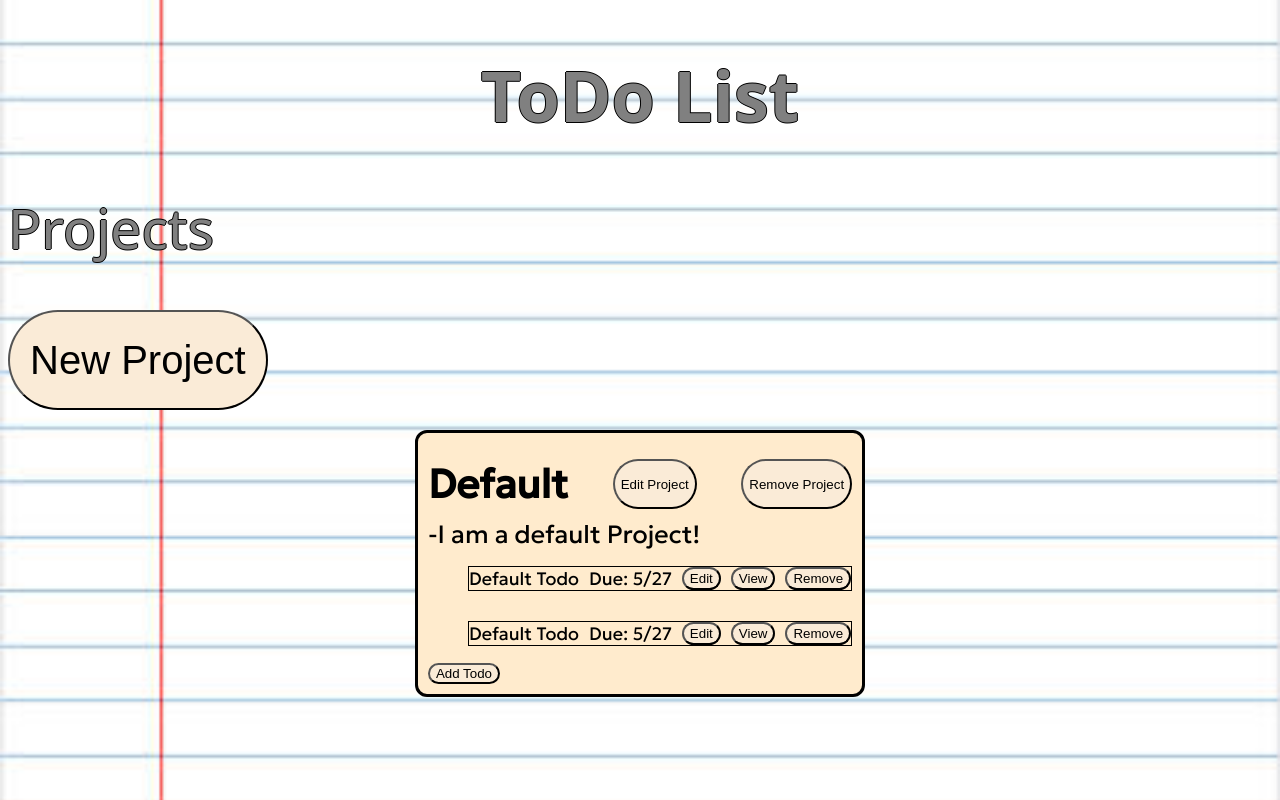
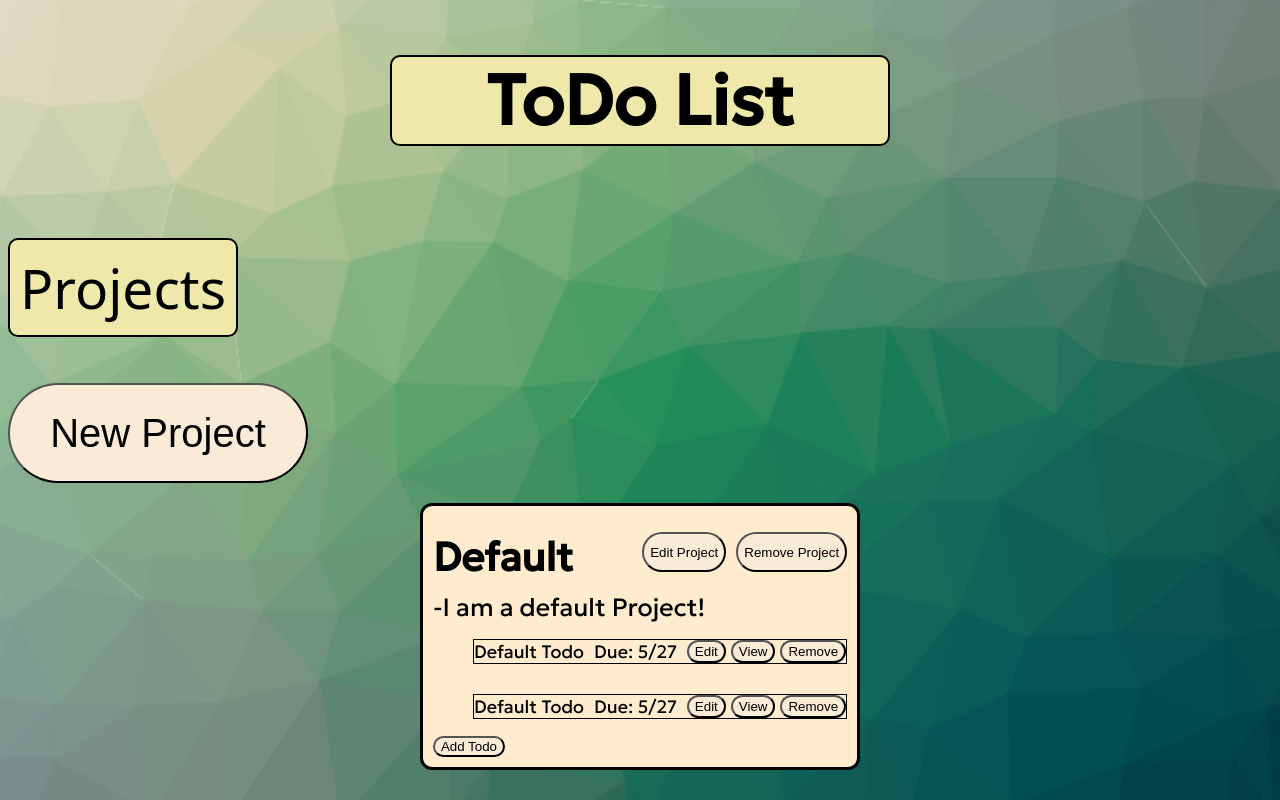
Before and after one commit to WilliamNorboe/ToDo-List, a website built with webpack: page dist/index.html in a window 1280 px wide. Built offline with nearby package versions, Linux system fonts and the light colour scheme.

Commit message:
fixed the css

```diff
--- a/src/index.js
+++ b/src/index.js
@@ -2,7 +2,7 @@ import './style.css';
 import {todo, project} from './factories.js';
 import {loadProjects} from './loadProjects.js';
 import {loadPage} from './loadPage.js';
-import background from './notebook.jpg';
+import background from './background.png';
 
 
 loadPage();
--- a/src/loadProjects.js
+++ b/src/loadProjects.js
@@ -22,13 +22,20 @@ function loadProjects(projects){
         ProjectTitleDiv.classList.add("projectTitle");
         ProjectTitleDiv.textContent = projects[i].title;
 
+
+
+        let projectButtons = document.createElement('div');
+        projectButtons.classList.add("projectButtons");
+
         let editProjectBtn = document.createElement("button");
         editProjectBtn.textContent = "Edit Project";
-        ProjectTitleDiv.appendChild(editProjectBtn);
+        projectButtons.appendChild(editProjectBtn);
 
         let removeProjectBtn = document.createElement("button");
         removeProjectBtn.textContent = "Remove Project";
-        ProjectTitleDiv.appendChild(removeProjectBtn);
+        projectButtons.appendChild(removeProjectBtn);
+
+        ProjectTitleDiv.appendChild(projectButtons);
 
         let ProjectDesDiv = document.createElement("div");
         ProjectDesDiv.classList.add("projectDes");
@@ -57,20 +64,26 @@ function loadProjects(projects){
             todoDueDate.textContent = "Due: " + projects[i].todos[j].dueDate;
             todoDiv.appendChild(todoDueDate);
 
+
+            let todoButtons = document.createElement('div');
+            todoButtons.classList.add("todoButtons");
+
             let editButton = document.createElement("button");
             editButton.textContent = "Edit";
-            todoDiv.appendChild(editButton);
+            todoButtons.appendChild(editButton);
             editButton.addEventListener("click", ()=>{edit(todoDiv, projects, i, j)});
 
             let viewButton = document.createElement("button");
             viewButton.textContent = "View";
-            todoDiv.appendChild(viewButton);
+            todoButtons.appendChild(viewButton);
             viewButton.addEventListener("click", ()=>{view(todoDiv, projects, i, j)});
 
             let removeButton = document.createElement("button");
             removeButton.textContent = "Remove";
-            todoDiv.appendChild(removeButton);
+            todoButtons.appendChild(removeButton);
             removeButton.addEventListener("click", ()=>{removeTodo(todoDiv, projects, i, j)});
+
+            todoDiv.appendChild(todoButtons);
 
             list.appendChild(todoDiv);
         }
--- a/src/style.css
+++ b/src/style.css
@@ -4,10 +4,10 @@
     box-sizing: border-box;
 }
 body{
-    background-color: #fffb10;
-    background-image: linear-gradient(90deg, #fffb10 0%, #b7ca5d 46%, #dece2b 100%);
+    /* background-color: #fffb10;
+    background-image: linear-gradient(90deg, #fffb10 0%, #b7ca5d 46%, #dece2b 100%); */
     font-family: 'Geologica', 'Lucida Sans', 'Lucida Sans Regular', 'Lucida Grande', 'Lucida Sans Unicode', Geneva, Verdana, sans-serif;
-    background: url('./notebook.jpg') no-repeat center center fixed;
+    background: url('./background.png') no-repeat center center fixed;
     -webkit-background-size: cover;
     -moz-background-size: cover;
     -o-background-size: cover;
@@ -18,12 +18,15 @@ body{
     /* display: flex;
     flex-direction: column;
     align-items: center; */
+    display: flex;
+    flex-direction: column;
 
 }
 
 
 #content>button{
     height: 100px;
+    width: 300px;
     font-size: 40px;
     padding: 20px;
     margin-bottom: 20px;
@@ -32,15 +35,26 @@ body{
 h1{
     font-weight: bold;
     font-size: 70px;
-    text-shadow: -1px 0 black, 0 1px black, 1px 0 black, 0 -1px black;
-    font-family: sans; color: grey;
+    /* text-shadow: -1px 0 black, 0 1px black, 1px 0 black, 0 -1px black; */
+    /* font-family: sans; color: black; */
+    color: black;
+    background-color: palegoldenrod;
+    width:500px;
     text-align: center;
+    border-radius: 10px;
+    border: 2px solid black;
+    align-self: center;
 }
 h2{
     font-size: 55px;
     font-weight: normal;
-    text-shadow: -1px 0 black, 0 1px black, 1px 0 black, 0 -1px black;
-    font-family: sans; color: grey;
+    /* text-shadow: -1px 0 black, 0 1px black, 1px 0 black, 0 -1px black; */
+    font-family: sans; color: black;
+    background-color: palegoldenrod;
+    border-radius: 10px;
+    border: 2px solid black;
+    width:min-content;
+    padding: 10px;
 }
 
 .projects{
@@ -60,6 +74,7 @@ h2{
     border-radius: 12px;
     padding: 10px;
     border: 3px solid black;
+    height:min-content;
 }
 
 ul{
@@ -74,6 +89,7 @@ ul{
     display: flex;
     justify-content: space-between;
     width: 100%;
+    gap: 10px;
     word-break: break-word;
     /* height: 100px;
     color: blue; */
@@ -88,7 +104,6 @@ ul{
 .pinfo{
     display: flex;
     flex-direction: column;
-    /* overflow-wrap: break-word; */
     flex-wrap: wrap;
     width: 100%;
     gap: 10px
@@ -140,3 +155,14 @@ button{
     border-radius: 100px;
     background-color: antiquewhite;
 }
+
+
+.projectButtons{
+    display: flex;
+    height: 40px;
+    gap: 10px;
+}
+.todoButtons{
+    display: flex;
+    gap: 5px;
+}
```
Also changed, not shown: dist/2414b929719e41dbbe02.png (added), dist/main.js, src/background.png (added), src/notebook.jpg (deleted).
